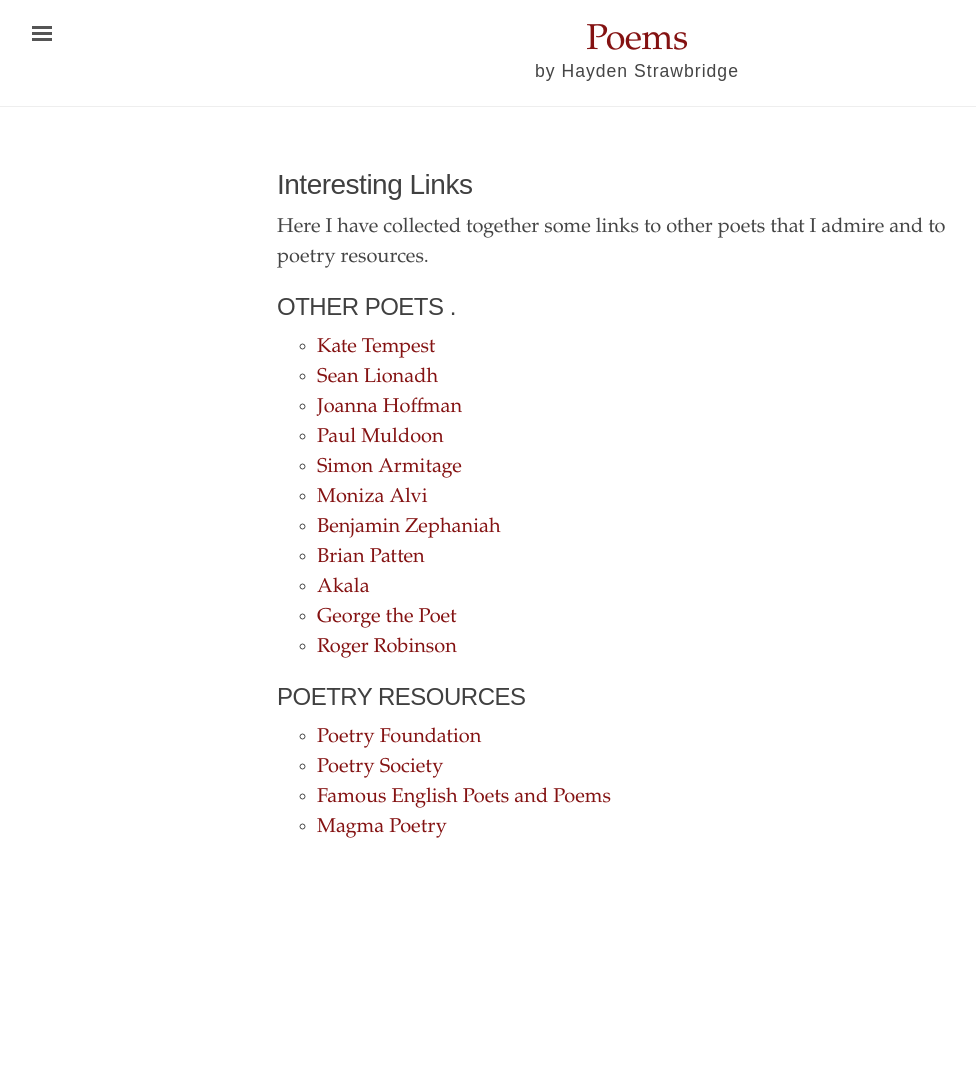
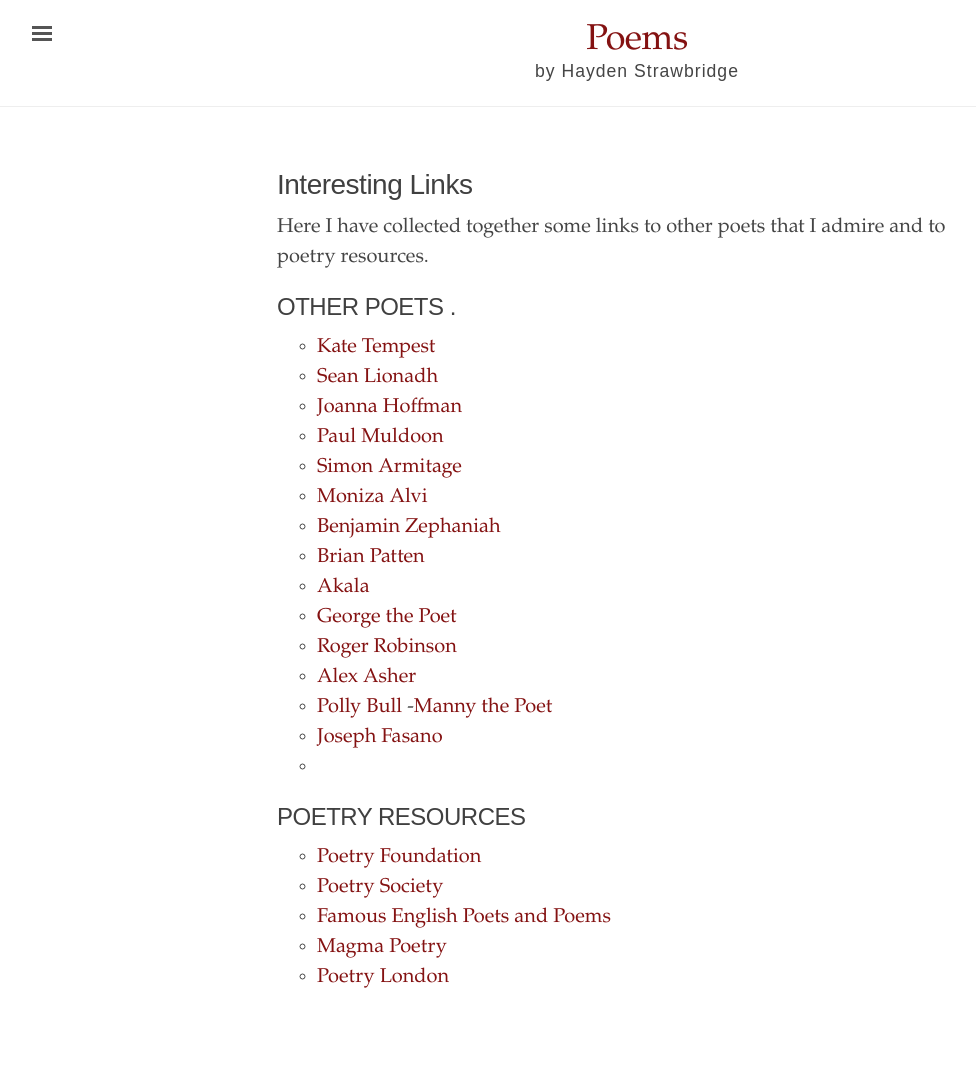
Before and after one commit to hayden-poems/hayden-poems.github.io, a Jekyll site: the page built from about.md, in a window 1280 px wide. Shown: the whole page, without its empty margins (3-979 px from the left). Built offline with Jekyll 4.4.1, drawn with Linux system fonts in a browser that asks for light colours; before the commit the page ends 922 px from its top, so only the background shows below that.

Commit message:
Update about.md

```diff
--- a/about.md
+++ b/about.md
@@ -19,6 +19,11 @@ Here I have collected together some links to other poets  that I admire and to p
 - [Akala](http://www.akala.moonfruit.com)
 - [George the Poet](https://www.georgethepoet.com/)
 - [Roger Robinson](https://rogerrobinsononline.com/)
+- [Alex Asher](https://spokenlabel.bandcamp.com/album/alex-asher-spoken-label-march-2019)
+- [Polly Bull](https://pollybull.org/)
+-[Manny the Poet](http://emmanuelcarriere17.wixsite.com)
+- [Joseph Fasano](http://josephfasano.net/)
+-
 
 
 
@@ -28,3 +33,4 @@ Here I have collected together some links to other poets  that I admire and to p
 - [Poetry Society](https://poetrysociety.org.uk)
 - [Famous English Poets and Poems](http://famouspoetsandpoems.com/country/England/English_poets.html)
 - [Magma Poetry](https://magmapoetry.com/)
+- [Poetry London](https://poetrylondon.co.uk/)
```
